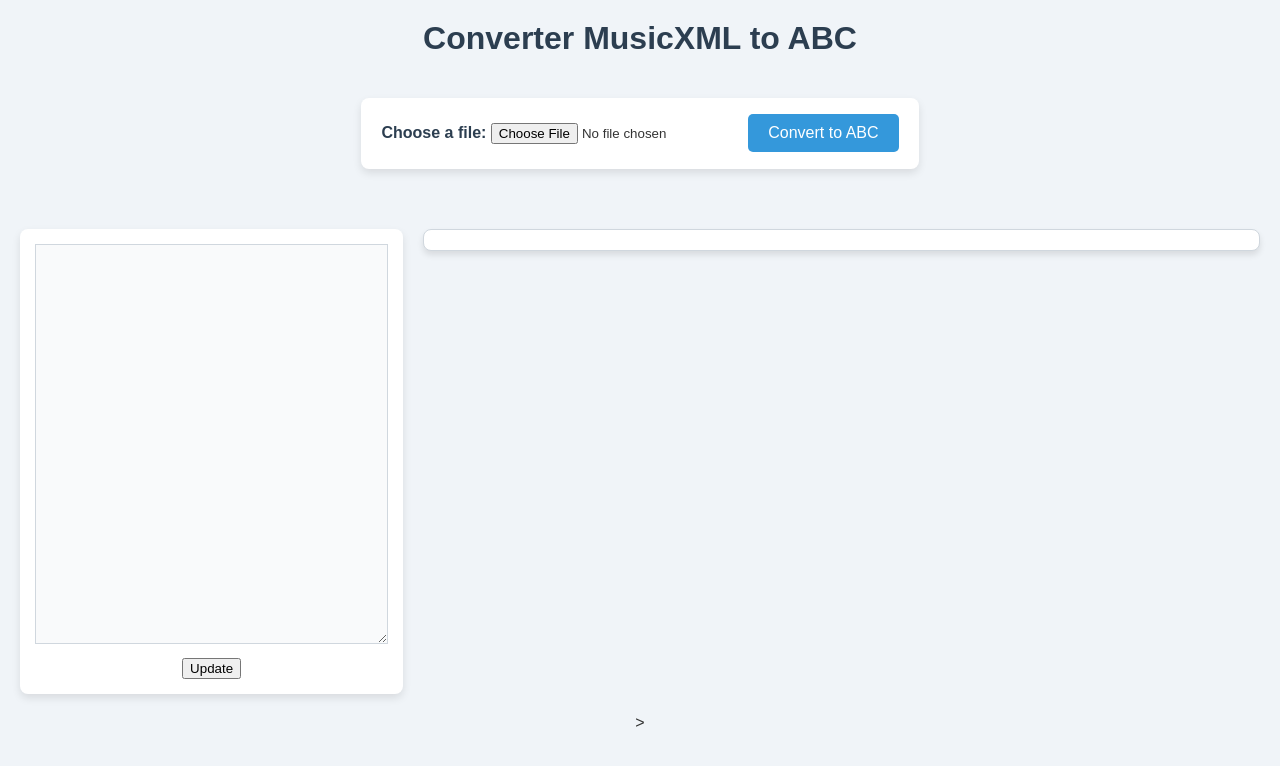
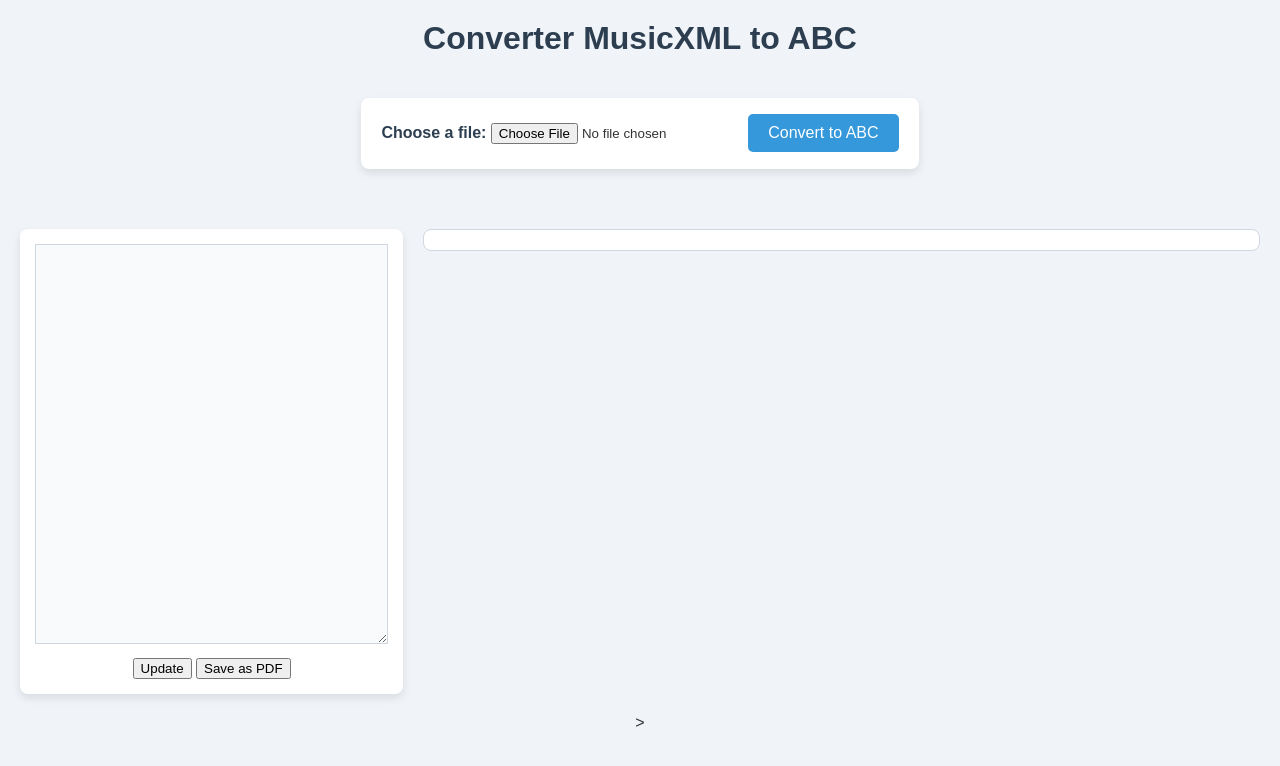
Before and after one commit to martivera1/MusED-LLM-Chat, a Flask app: page / in a window 1280 px wide. Shown: the top 766 px of the page. Run offline with Flask 3, Linux system fonts and the light colour scheme; some libraries are stand-ins or nearby versions.

Commit message:
implemented save as pdf, but needs correction. Also correct the box that shows the score.

```diff
--- a/WEB_DEMO/static/css/styles.css
+++ b/WEB_DEMO/static/css/styles.css
@@ -77,7 +77,7 @@ h1 {
     border: 1px solid #d0d7de;
     padding: 10px;
     background-color: #fff;
-    box-shadow: 0 4px 6px rgba(0, 0, 0, 0.1);
+    box-shadow: none;
 }
 
 /* Efectos y mejoras visuales */
@@ -86,4 +86,5 @@ h1 {
 }
 #abc-render svg {
     max-width: 100%;
+    background-color: #fff; /*Fons blanc*/
 }
--- a/WEB_DEMO/static/js/xmltoabc.js
+++ b/WEB_DEMO/static/js/xmltoabc.js
@@ -56,3 +56,26 @@ document.getElementById('update-btn').addEventListener('click', function() {
         console.error('Error:', error);
     });
 });
+
+// Función para guardar la partitura como PDF
+document.getElementById('save-pdf').addEventListener('click', async function() {
+    // Captura el elemento de la partitura en una imagen usando html2canvas
+    const abcRenderElement = document.getElementById('abc-render');
+    const canvas = await html2canvas(abcRenderElement, {
+        backgroundColor: "#FFFFFF"
+    });
+
+    // Convierte el canvas a una imagen PNG
+    const imgData = canvas.toDataURL('image/png');
+
+    // Configura y crea el PDF con jsPDF
+    const { jsPDF } = window.jspdf;
+    const pdf = new jsPDF('portrait', 'px', 'a4');
+
+    // Ajusta el tamaño de la imagen en el PDF
+    const pdfWidth = pdf.internal.pageSize.getWidth();
+    const pdfHeight = (canvas.height * pdfWidth) / canvas.width;
+
+    pdf.addImage(imgData, 'PNG', 0, 0, pdfWidth, pdfHeight);
+    pdf.save('partitura.pdf'); // Guarda el PDF con el nombre 'partitura.pdf'
+});
--- a/WEB_DEMO/templates/index.html
+++ b/WEB_DEMO/templates/index.html
@@ -23,12 +23,16 @@
 
             <!-- Botón "Update" para enviar los cambios del área de texto -->
             <button id="update-btn" style="margin-top: 10px;">Update</button>
+            <button id="save-pdf" style="margin-top: 10px;">Save as PDF</button>
         </div>
 
         <!-- Panel de visualización de partitura ABC -->
         <div class="panel" id="abc-render"></div>
     </div>
 
+    <!-- Pel PDF -->
+    <script src="https://cdnjs.cloudflare.com/ajax/libs/jspdf/2.4.0/jspdf.umd.min.js"></script>
+    <script src="https://cdnjs.cloudflare.com/ajax/libs/html2canvas/1.4.1/html2canvas.min.js"></script>
     <script type="module" src="/static/js/xmltoabc.js"></script>
     ></script>
 </body>
```
